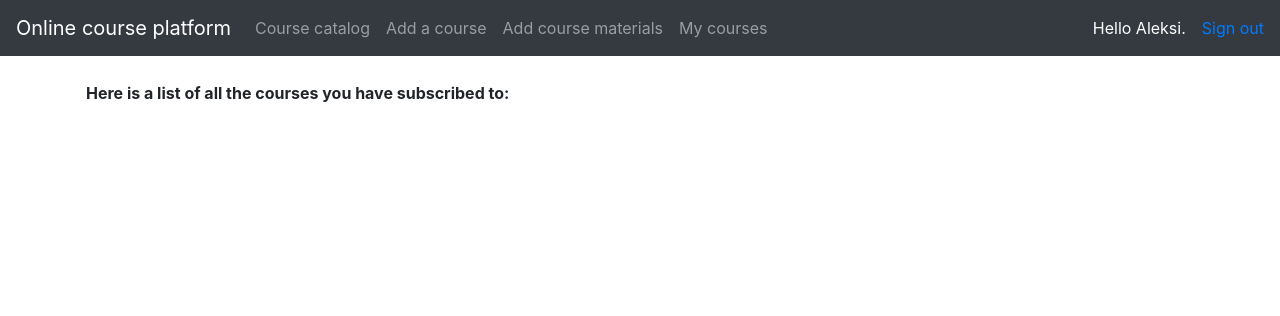
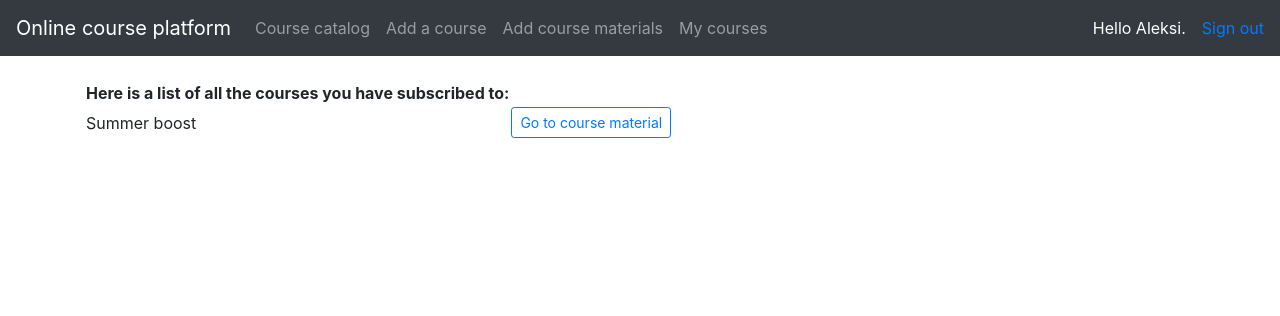
Before and after one commit to Aleksipa/online_course_platfrom, a Flask app: page /my_courses in a window 1280 px wide. Shown: the top 316 px of the page. Run offline with Flask 2, Linux system fonts and the light colour scheme; a user stored in the database is signed in; data comes from the database, SQL or seed files in the repository; tables that the repository leaves empty hold one stand-in row (values such as "Sample post"); lists and menus that the app fills with data are empty; some libraries are stand-ins or nearby versions.

Commit message:
my courses feature added

```diff
--- a/application/auth/models.py
+++ b/application/auth/models.py
@@ -1,6 +1,15 @@
 from application import db
 from application.models import Base
 from sqlalchemy.sql import text
+from application.courses.models import Course
+from flask_sqlalchemy import SQLAlchemy
+from sqlalchemy.orm import relationship, backref
+
+
+subs = db.Table('subs',
+    db.Column('account_id', db.Integer, db.ForeignKey('account.id')),
+    db.Column('course_id', db.Integer, db.ForeignKey('course.id'))
+)
 
 class User(Base):
 
@@ -12,6 +21,7 @@ class User(Base):
     urole = db.Column(db.String(80), nullable=False)
 
     courses = db.relationship("Course", backref='account', lazy=True)
+    subscriptions = db.relationship("Course", secondary=subs, backref=db.backref('subscribers', lazy = 'dynamic'))
 
     def __init__(self, name, username, password, urole):
          self.name = name
@@ -35,16 +45,17 @@ class User(Base):
             return self.urole
 
     @staticmethod
-    def find_users_subscriptions(subscribe='1'):
-        stmt = text("SELECT Course.id, Course.name FROM Course"
-                     " LEFT JOIN Account ON Course.account_id = Account.id"
-                     " WHERE (Course.subscribe = :subscribe)"
-                     " GROUP BY Course.id"
-                     " HAVING COUNT(*) > 0").params(subscribe=subscribe)
+    def find_users_subscriptions(user_id):
+        stmt = text("SELECT Course.name FROM Course "
+        + " LEFT JOIN Subs ON Course.id = Subs.course_id "
+        + " LEFT JOIN Account ON Account.id = Subs.account_id "
+        + " WHERE Subs.account_id = :user_id "
+        + " GROUP BY Course.id").params(user_id=user_id)
+
         res = db.engine.execute(stmt)
 
         response = []
         for row in res:
-            response.append({"id":row[0], "name":row[1]})
+            response.append({"name":row[0]})
 
         return response
--- a/application/courses/views.py
+++ b/application/courses/views.py
@@ -5,6 +5,7 @@ from application.auth.models import User
 from application import app, db, login_required
 from application.courses.models import Course
 from application.courses.forms import CourseForm
+from application.auth.models import subs
 
 @app.route("/courses", methods=["GET"])
 def courses_index():
@@ -19,11 +20,14 @@ def courses_form():
 @login_required
 def courses_set_subscribe(course_id):
 
-    c = Course.query.get(course_id)
-    c.subscribe = True
-    db.session().commit()
+    c = course_id
+    u = current_user.id
 
-    return render_template("courses/description.html", course = c)
+    statement = subs.insert().values(account_id=u, course_id=c)
+    db.session.execute(statement)
+    db.session.commit()
+
+    return redirect(url_for("courses_index"))
 
 @app.route("/courses/", methods=["POST"])
 @login_required(role="ADMIN")
@@ -46,7 +50,8 @@ def courses_create():
 
 @app.route("/my_courses", methods=["GET"])
 def my_courses_index():
-	return render_template("courses/my_courses.html", my_courses=User.find_users_subscriptions())
+    user_id = current_user.id
+    return render_template("courses/my_courses.html", my_courses = User.find_users_subscriptions(user_id))
 
 @app.route("/courses_remove/<course_id>/", methods=["POST"])
 @login_required(role="ADMIN")
--- a/application/templates/courses/description.html
+++ b/application/templates/courses/description.html
@@ -9,7 +9,6 @@
         <tr>
             <td>{{course.description}}</td>
         </tr>
-        <td>{{ course.subscribe }}</td>
         <td>
             <form method="POST" action="{{ url_for('courses_set_subscribe', course_id=course.id) }}">
               <input type="submit" value="Subscribe!"/>
--- a/application/templates/courses/my_courses.html
+++ b/application/templates/courses/my_courses.html
@@ -8,22 +8,19 @@
 <tr>
   <th>Here is a list of all the courses you have subscribed to:</th>
 </tr>
-  {% for user in my_courses %}
-  <tr>
-    <td>{{user.id}} {{user.name}}</td>
-
-  {% endfor %}
+  <body>
+    <tr>
   {% for course in my_courses %}
-
-  <th>
+  <td>{{ course.name }}</td>
+  <td>
     <form method="GET" action="{{ url_for('material_info', course_id = course.id) }}">
       <input type="submit" class="btn btn-outline-primary btn-sm" value="Go to course material" />
     </form>
-  </th>
-
+  </td>
+    </tr>
+  {% endfor %}
   </tr>
-
-  {% endfor %}
+  </body>
 {% endif %}
 </table>
 
```
Also changed, not shown: application/models.py (line endings or trailing spaces).
